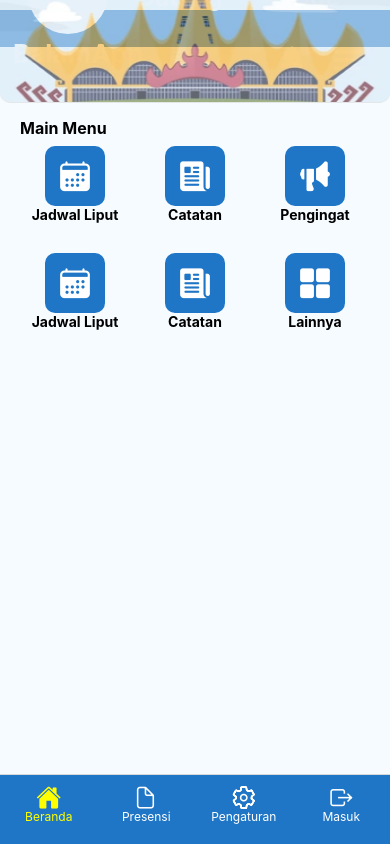
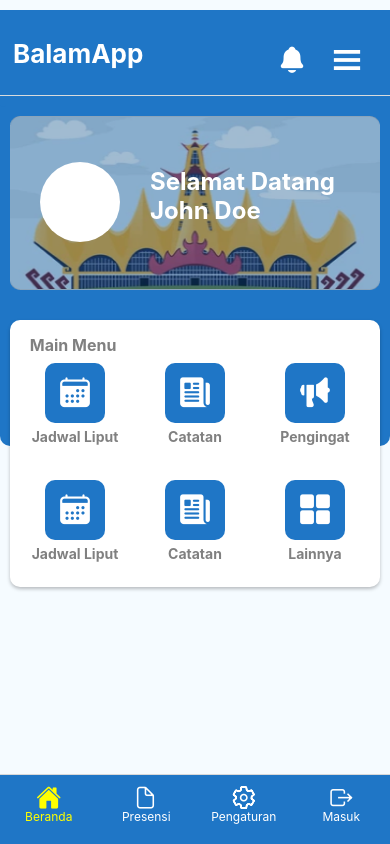
Before and after one commit to Sinagafrinaldo/Proyek-KP, a React Native app: screen /Beranda1 in a window 390 px wide. Built offline with nearby package versions, Linux system fonts and the light colour scheme.

Commit message:
Add files via upload

```diff
--- a/src/pages/beranda.js
+++ b/src/pages/beranda.js
@@ -32,20 +32,32 @@ const Beranda1 = ({ navigation }) => {
             />
           </View>
         </View>
+      </View>
+
+      <View style={{height:0.5, backgroundColor:'#D7DBDD'}}></View>
+      <ScrollView>
+        <View style={styles.pageScroll}>
+
+          <View style={{backgroundColor:'#1F76C6', height:350, borderBottomEndRadius: 10,
+          borderBottomStartRadius: 10,}}>
+            <Text style={{color:'#1F76C6'}}>-</Text>
+          </View>
+
+          <View style={styles.infoProfil}>
+            <Image
+              style={styles.stretch}
+              source={require("../../assets/siger.png")}
+            />
             <View style={styles.wrap2}>
                 <View style={styles.dummy}></View>
-
+                <View style={styles.namaProfil}>
                   <Text style={styles.title3}>Selamat Datang</Text>
                   <Text style={styles.title2}>John Doe</Text>
                 </View>
             </View>
-      <View style={{ alignItems: "center", marginTop: -70 }}>
-        <Image
-          style={styles.stretch}
-          source={require("../../assets/siger.png")}
-        />
           </View>
 
+          <View style={styles.mainMenu}>
               <Text
                 style={{
                   fontSize: 16,
@@ -53,12 +65,12 @@ const Beranda1 = ({ navigation }) => {
                   marginLeft: 20,
                   marginVertical: 8,
                   marginTop: 15,
+                  color: 'gray',
                 }}
               >
                 Main Menu
               </Text>
 
-      <ScrollView>
                 <View
                   style={{
                     display: "flex",
@@ -66,6 +78,7 @@ const Beranda1 = ({ navigation }) => {
                     justifyContent: "center",
                   }}
                 >
+
                   <View>
                     <TouchableOpacity
                       onPress={() => {
@@ -79,11 +92,12 @@ const Beranda1 = ({ navigation }) => {
                           color="white"
                         />
                       </View>
-              <Text style={{ textAlign: "center", fontWeight: "700" }}>
+                      <Text style={styles.fontBlack}>
                         Jadwal Liput
                       </Text>
                     </TouchableOpacity>
                   </View>
+
                   <View>
                     <TouchableOpacity
                       onPress={() => {
@@ -99,10 +113,11 @@ const Beranda1 = ({ navigation }) => {
                         />
                       </View>
                     </TouchableOpacity>
-            <Text style={{ textAlign: "center", fontWeight: "700" }}>
+                    <Text style={styles.fontBlack}>
                       Catatan
                     </Text>
                   </View>
+
                   <View>
                     <TouchableOpacity
                       onPress={() => {
@@ -117,7 +132,7 @@ const Beranda1 = ({ navigation }) => {
                           color="white"
                         />
                       </View>
-              <Text style={{ textAlign: "center", fontWeight: "700" }}>
+                      <Text style={styles.fontBlack}>
                         Pengingat
                       </Text>
                     </TouchableOpacity>
@@ -146,11 +161,12 @@ const Beranda1 = ({ navigation }) => {
                           color="white"
                         />
                       </View>
-              <Text style={{ textAlign: "center", fontWeight: "700" }}>
+                      <Text style={styles.fontBlack}>
                         Jadwal Liput
                       </Text>
                     </TouchableOpacity>
                   </View>
+
                   <View>
                     <TouchableOpacity
                       onPress={() => {
@@ -165,11 +181,12 @@ const Beranda1 = ({ navigation }) => {
                           color="white"
                         />
                       </View>
-              <Text style={{ textAlign: "center", fontWeight: "700" }}>
+                      <Text style={styles.fontBlack}>
                         Catatan
                       </Text>
                     </TouchableOpacity>
                   </View>
+
                   <View style={{ marginBottom: 20 }}>
                     <TouchableOpacity
                       onPress={() => {
@@ -184,10 +201,12 @@ const Beranda1 = ({ navigation }) => {
                           color="white"
                         />
                       </View>
-              <Text style={{ textAlign: "center", fontWeight: "700" }}>
+                      <Text style={styles.fontBlack}>
                         Lainnya
                       </Text>
                     </TouchableOpacity>
+                  </View>
+                </View>
           </View>
         </View>
       </ScrollView>
```
Lines whose indentation alone changed are shown as unchanged.
